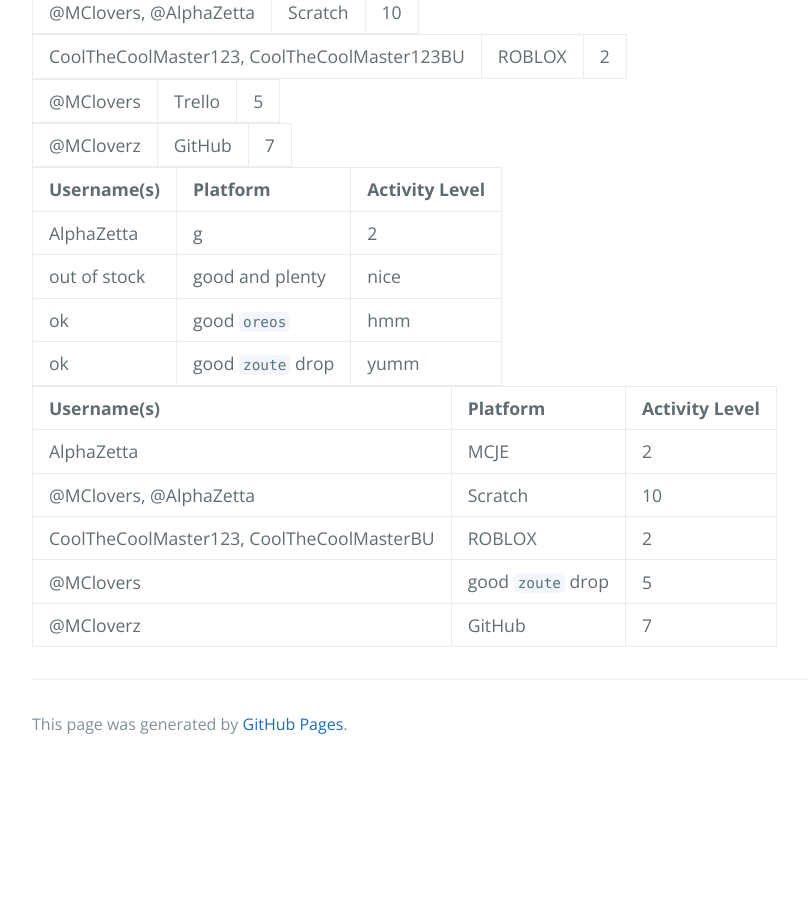
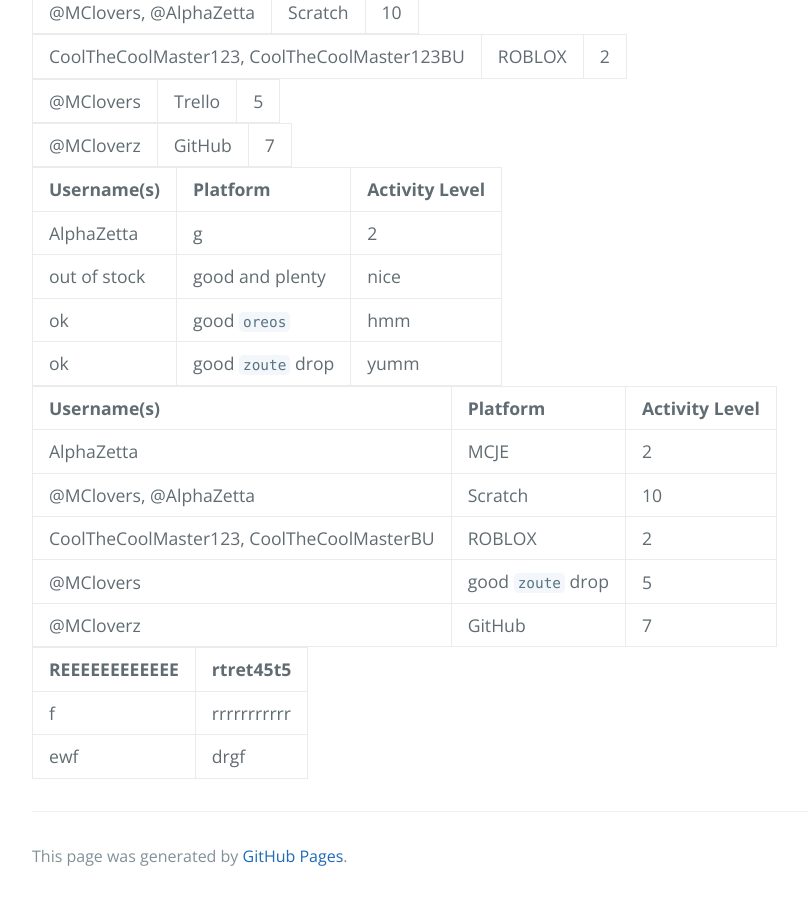
Before and after one commit to AlphaZetta/AlphaZetta.github.io, a Jekyll site: the page built from index.md, in a window 1280 px wide and 900 px high, scrolled down 775 px. Shown: the whole window, without its empty margins (192-1000 px from the left). Built offline with Jekyll 4.4.1, drawn with Linux system fonts in a browser that asks for light colours; before the commit the page ends 1543 px from its top, so only the background shows below that.

Commit message:
Update index.md

```diff
--- a/index.md
+++ b/index.md
@@ -40,3 +40,8 @@ CoolTheCoolMaster123, CoolTheCoolMaster123BU | ROBLOX | 2
 | CoolTheCoolMaster123, CoolTheCoolMasterBU           | ROBLOX      | 2   |
 | @MClovers  | good `zoute` drop | 5  |
 | @MCloverz         | GitHub       | 7 |
+
+REEEEEEEEEEEE        | rtret45t5
+------------------- | -------------
+f              | rrrrrrrrrrr
+ewf      | drgf
```
